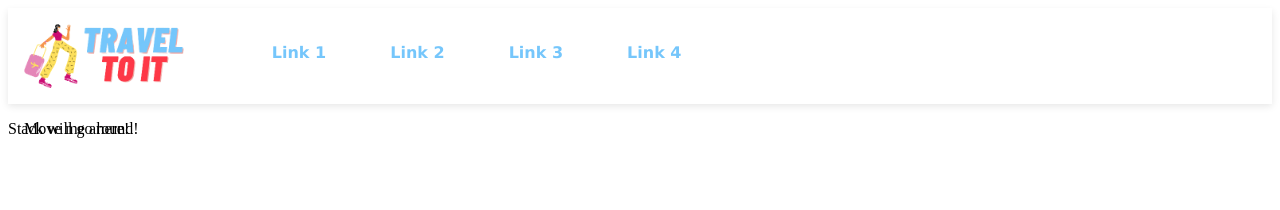
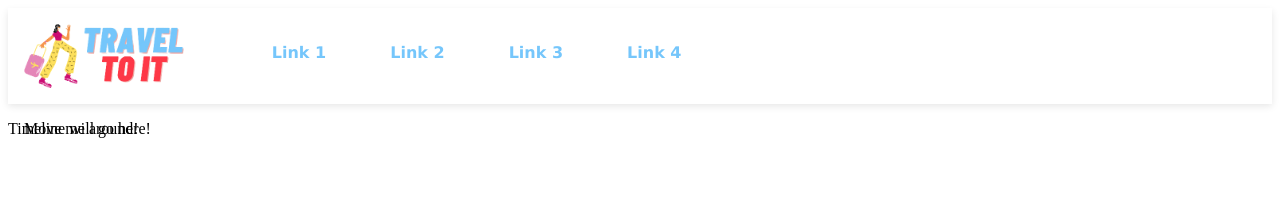
Before and after one commit to chingu-voyages/v41-geckos-team-09, a React (Vite) app: page / in a window 1280 px wide. Shown: the top 210 px of the page. Built offline with nearby package versions, Linux system fonts and the light colour scheme.

Commit message:
initial timeline component created

```diff
--- a/src/App.jsx
+++ b/src/App.jsx
@@ -1,8 +1,9 @@
 import { useState } from 'react'
 import Footer from './components/footer/footer.jsx'
 import './App.css'
-import Header from './components/header/header'
-import Stack from './components/stack/stack'
+import Header from './components/header/header.jsx'
+import Stack from './components/stack/stack.jsx'
+import Timeline from './components/timeline/timeline.jsx'
 
 import Draggable from 'react-draggable';
 
@@ -20,7 +21,7 @@ function App() {
         </div>
       </Draggable>
 
-      <Stack />
+      <Timeline />
 
       <Footer />
 
--- a/src/components/timeline/timeline.jsx
+++ b/src/components/timeline/timeline.jsx
@@ -0,0 +1,11 @@
+import React from 'react'
+import './timeline.css'
+
+
+export default function Timeline() {
+  return (
+    <div>
+      <p>Timeline will go here!</p>
+    </div>
+  )
+  }
```
